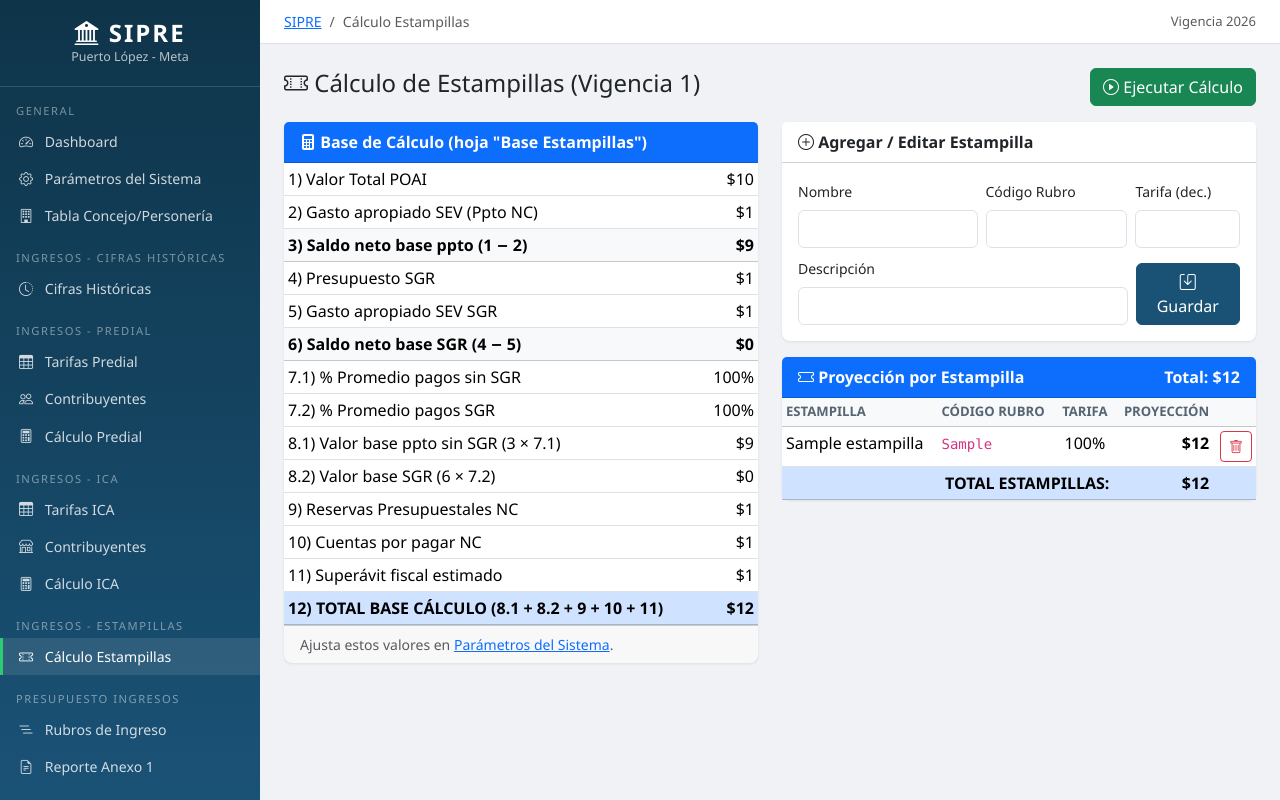
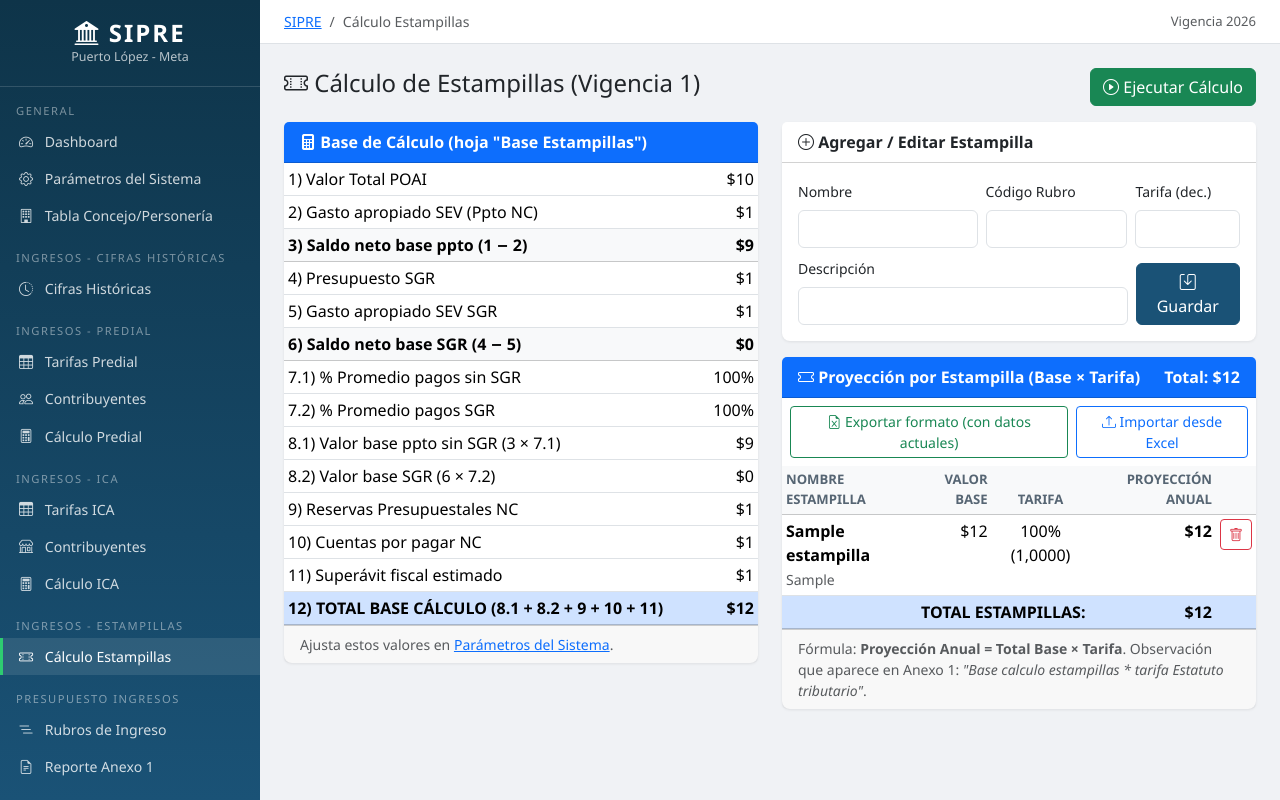
Before and after one commit to Jorgecuenca1/Presupuesto, a Django app: page /ingresos/estampillas/ in a window 1280 px wide. Run offline with Django 5.2, Linux system fonts and the light colour scheme; a user stored in the database is signed in; tables that the repository leaves empty hold one stand-in row (values such as "Sample post").

Commit message:
Predial: % eficiencia global aplica a todas las categorías; estampillas: import/export y tabla detalle
Bugs corregidos:
- calcular_predial usaba CulturaPago como override por categoría, lo que
  hacía que cambiar pct_eficiencia_recaudo en parámetros no propagara.
  Ahora el global es la única fuente y los cambios se reflejan al
  ejecutar el cálculo.
- La tabla de cálculo predial mostraba el % cultura guardado en el
  resumen (68/70). Ahora muestra el params.pct_eficiencia_recaudo actual.
- Banner superior agrega UVT, % eficiencia y % crecimiento viviendas.

Anexo 1 / Reporte de ingresos:
- Filtro sin_porcentaje quita patrones "70%" de la columna Observaciones
  (HTML y Excel exportado).
- Rubros con método ESTAMPILLA reciben automáticamente la observación
  "Base calculo estampillas * tarifa Estatuto tributario" al recalcular.

Estampillas:
- Pantalla de cálculo: tabla detalle con columnas
  Nombre | Valor Base | Tarifa | Proyección Anual.
- Botones "Exportar formato" e "Importar desde Excel".
- exportar_estampillas baja un .xlsx con las estampillas de la vigencia
  (o ejemplos si no hay datos) que sirve como plantilla de importación.
- importar_estampillas hace update_or_create por (vigencia, nombre);
  normaliza tarifas mayores a 1 dividiéndolas entre 100.

Co-Authored-By: Claude Opus 4.7 (1M context) <noreply@anthropic.com>

```diff
--- a/ingresos/urls.py
+++ b/ingresos/urls.py
@@ -37,6 +37,8 @@ urlpatterns = [
     path('estampillas/', views.calculo_estampillas, name='calculo_estampillas'),
     path('estampillas/guardar/', views.estampilla_guardar, name='estampilla_guardar'),
     path('estampillas/<int:pk>/eliminar/', views.estampilla_eliminar, name='estampilla_eliminar'),
+    path('estampillas/exportar/', views.exportar_estampillas, name='exportar_estampillas'),
+    path('estampillas/importar/', views.importar_estampillas, name='importar_estampillas'),
 
     # Rubros de Ingreso
     path('rubros/', views.rubros_list, name='rubros_list'),
--- a/ingresos/views.py
+++ b/ingresos/views.py
@@ -629,6 +629,124 @@ def estampilla_eliminar(request, pk):
     return redirect('calculo_estampillas')
 
 
+@login_required
+def exportar_estampillas(request):
+    """Genera un .xlsx con las estampillas de la vigencia activa (sirve como
+    plantilla para volver a importar). Si no hay datos, igualmente trae los
+    encabezados y un par de ejemplos comentados."""
+    vigencia = _vigencia()
+    estampillas = Estampilla.objects.filter(vigencia=vigencia).order_by('nombre')
+
+    wb = openpyxl.Workbook()
+    ws = wb.active
+    ws.title = 'Estampillas'
+    headers = ['Vigencia', 'Nombre Estampilla', 'Codigo Rubro', 'Tarifa (decimal)', 'Descripcion']
+    ws.append(headers)
+    # estilo header
+    from openpyxl.styles import Font, PatternFill
+    bold = Font(bold=True, color='FFFFFF')
+    fill = PatternFill('solid', fgColor='1A5276')
+    for col in range(1, len(headers) + 1):
+        c = ws.cell(row=1, column=col)
+        c.font = bold
+        c.fill = fill
+    # datos actuales
+    for e in estampillas:
+        ws.append([e.vigencia, e.nombre, e.codigo_rubro, float(e.tarifa), e.descripcion])
+    # si no hay datos, ejemplos
+    if not estampillas.exists():
+        ws.append([vigencia, 'Pro Cultura', '1.1.01.02.300.55', 0.02, 'Estampilla Pro-cultura 2%'])
+        ws.append([vigencia, 'Pro Adulto Mayor', '1.1.01.02.300.01', 0.04, 'Estampilla Pro-adulto mayor 4%'])
+        ws.append([vigencia, 'Justicia Familiar', '1.1.01.02.300.61', 0.02, 'Estampilla Justicia Familiar 2%'])
+        ws.append([vigencia, 'Tasa Deportes', '1.1.01.02.218', 0.025, 'Tasa Pro-deporte 2.5%'])
+        ws.append([vigencia, 'Pro Hospitales', '1.1.01.02.300.40', 0.01, 'Pro-hospitales 1%'])
+
+    # ancho columnas
+    widths = [10, 35, 25, 18, 45]
+    for i, w in enumerate(widths, 1):
+        ws.column_dimensions[openpyxl.utils.get_column_letter(i)].width = w
+
+    response = HttpResponse(
+        content_type='application/vnd.openxmlformats-officedocument.spreadsheetml.sheet'
+    )
+    response['Content-Disposition'] = f'attachment; filename=Estampillas_{vigencia}.xlsx'
+    wb.save(response)
+    return response
+
+
+@login_required
+def importar_estampillas(request):
+    """Importa estampillas desde Excel. Columnas (encabezado en fila 1):
+    Vigencia | Nombre | Codigo Rubro | Tarifa (decimal) | Descripcion
+    Si una estampilla con el mismo (vigencia, nombre) existe, se actualiza."""
+    if request.method == 'POST':
+        form = ImportarExcelForm(request.POST, request.FILES)
+        if form.is_valid():
+            archivo = request.FILES['archivo']
+            vigencia_default = _vigencia()
+            try:
+                wb = openpyxl.load_workbook(archivo, data_only=True)
+                ws = wb.active
+                creadas = 0
+                actualizadas = 0
+                for row in ws.iter_rows(min_row=2, values_only=True):
+                    if not row or all(v is None or v == '' for v in row):
+                        continue
+                    if len(row) < 4:
+                        continue
+                    try:
+                        vig = int(row[0]) if row[0] not in (None, '') else vigencia_default
+                    except (TypeError, ValueError):
+                        vig = vigencia_default
+                    nombre = str(row[1] or '').strip()
+                    if not nombre:
+                        continue
+                    codigo_rubro = str(row[2] or '').strip()
+                    try:
+                        tarifa_raw = row[3]
+                        if isinstance(tarifa_raw, str):
+                            tarifa_raw = tarifa_raw.replace(',', '.').replace('%', '').strip()
+                        tarifa = Decimal(str(tarifa_raw))
+                        # si viene como porcentaje (ej. 2 en vez de 0.02), normaliza
+                        if tarifa > 1:
+                            tarifa = tarifa / Decimal('100')
+                    except (InvalidOperation, ValueError, TypeError):
+                        continue
+                    descripcion = str(row[4] or '').strip() if len(row) > 4 else ''
+                    obj, created = Estampilla.objects.update_or_create(
+                        vigencia=vig, nombre=nombre,
+                        defaults={
+                            'codigo_rubro': codigo_rubro,
+                            'tarifa': tarifa,
+                            'descripcion': descripcion,
+                        }
+                    )
+                    if created:
+                        creadas += 1
+                    else:
+                        actualizadas += 1
+                messages.success(
+                    request,
+                    f'Importación completa: {creadas} creadas, {actualizadas} actualizadas'
+                )
+                return redirect('calculo_estampillas')
+            except Exception as e:
+                messages.error(request, f'Error al importar: {e}')
+    else:
+        form = ImportarExcelForm()
+    return render(request, 'ingresos/importar_contribuyentes.html', {
+        'form': form, 'tipo': 'Estampillas',
+        'columnas': ['Vigencia', 'Nombre Estampilla', 'Codigo Rubro', 'Tarifa (decimal o %)', 'Descripcion'],
+        'categorias': [],
+        'info_extra': (
+            'Si la tarifa viene como número mayor a 1 (ej. 2) se interpreta como porcentaje '
+            'y se divide entre 100. Si una estampilla con el mismo nombre/vigencia existe, '
+            'se actualiza. Use el botón "Exportar formato" para descargar la plantilla con '
+            'las estampillas actuales como referencia.'
+        ),
+    })
+
+
 # ─── CALCULAR TODOS ───────────────────────────────────────────────
 @login_required
 def calcular_todos(request):
@@ -667,14 +785,17 @@ def exportar_reporte_excel(request):
     ws.append([])
     ws.append(['CÓDIGO', 'FUENTE', 'DESCRIPCIÓN', 'APROPIACIÓN', 'OBSERVACIONES'])
 
+    import re as _re
+    _pct = _re.compile(r'\b\d+(?:[.,]\d+)?\s*%')
     for rubro in rubros:
         indent = '  ' * rubro.nivel
+        obs = _pct.sub('', rubro.observaciones or '').strip(' -–—,;:')
         ws.append([
             rubro.codigo,
             rubro.codigo_fuente,
             indent + rubro.descripcion,
             float(rubro.valor_apropiacion),
-            rubro.observaciones,
+            obs,
         ])
 
     response = HttpResponse(
--- a/templates/ingresos/calculo_estampillas.html
+++ b/templates/ingresos/calculo_estampillas.html
@@ -93,27 +93,38 @@
         </div>
 
         <div class="card">
-            <div class="card-header bg-primary text-white">
-                <i class="bi bi-ticket"></i> Proyección por Estampilla
-                <span class="float-end fw-bold">Total: ${{ total_proy|floatformat:0|intcomma }}</span>
+            <div class="card-header bg-primary text-white d-flex justify-content-between align-items-center">
+                <span><i class="bi bi-ticket"></i> Proyección por Estampilla (Base × Tarifa)</span>
+                <span class="fw-bold">Total: ${{ total_proy|floatformat:0|intcomma }}</span>
+            </div>
+            <div class="card-body p-2 d-flex gap-2">
+                <a href="{% url 'exportar_estampillas' %}" class="btn btn-sm btn-outline-success">
+                    <i class="bi bi-file-earmark-excel"></i> Exportar formato (con datos actuales)
+                </a>
+                <a href="{% url 'importar_estampillas' %}" class="btn btn-sm btn-outline-primary">
+                    <i class="bi bi-upload"></i> Importar desde Excel
+                </a>
             </div>
             <div class="card-body p-0">
                 <table class="table table-sm mb-0">
                     <thead class="table-light">
                         <tr>
-                            <th>Estampilla</th>
-                            <th>Código Rubro</th>
+                            <th>NOMBRE ESTAMPILLA</th>
+                            <th class="text-end">Valor Base</th>
                             <th class="text-center">Tarifa</th>
-                            <th class="text-end">Proyección</th>
+                            <th class="text-end">Proyección Anual</th>
                             <th></th>
                         </tr>
                     </thead>
                     <tbody>
                         {% for d in detalles %}
                         <tr>
-                            <td>{{ d.estampilla.nombre }}</td>
-                            <td><code>{{ d.estampilla.codigo_rubro|default:"-" }}</code></td>
-                            <td class="text-center">{% widthratio d.estampilla.tarifa 1 100 %}%</td>
+                            <td>
+                                <strong>{{ d.estampilla.nombre }}</strong>
+                                {% if d.estampilla.codigo_rubro %}<br><small class="text-muted">{{ d.estampilla.codigo_rubro }}</small>{% endif %}
+                            </td>
+                            <td class="text-end">${{ base.total_base|default_if_none:0|floatformat:0|intcomma }}</td>
+                            <td class="text-center">{% widthratio d.estampilla.tarifa 1 100 %}% ({{ d.estampilla.tarifa }})</td>
                             <td class="text-end fw-bold">${{ d.proyeccion|floatformat:0|intcomma }}</td>
                             <td class="text-end">
                                 <a href="{% url 'estampilla_eliminar' d.estampilla.pk %}"
@@ -125,7 +136,7 @@
                         </tr>
                         {% empty %}
                         <tr><td colspan="5" class="text-center text-muted py-3">
-                            Sin estampillas registradas. Use el formulario superior para agregarlas.
+                            Sin estampillas registradas. Use el formulario superior o importe desde Excel.
                         </td></tr>
                         {% endfor %}
                     </tbody>
@@ -140,6 +151,10 @@
                     {% endif %}
                 </table>
             </div>
+            <div class="card-footer small text-muted">
+                Fórmula: <strong>Proyección Anual = Total Base × Tarifa</strong>.
+                Observación que aparece en Anexo 1: <em>"Base calculo estampillas * tarifa Estatuto tributario"</em>.
+            </div>
         </div>
     </div>
 </div>
--- a/templates/ingresos/reporte_ingresos.html
+++ b/templates/ingresos/reporte_ingresos.html
@@ -1,5 +1,6 @@
 {% extends "base.html" %}
 {% load humanize %}
+{% load ingresos_extras %}
 {% block title %}Reporte Anexo 1{% endblock %}
 {% block breadcrumb %}<li class="breadcrumb-item active">Reporte Anexo 1</li>{% endblock %}
 
@@ -53,7 +54,7 @@
                         <td class="text-end {% if r.es_titulo %}fw-bold{% endif %}">
                             {% if r.valor_apropiacion %}${{ r.valor_apropiacion|floatformat:0|intcomma }}{% endif %}
                         </td>
-                        <td style="font-size:.75rem;">{{ r.observaciones }}</td>
+                        <td style="font-size:.75rem;">{{ r.observaciones|sin_porcentaje }}</td>
                     </tr>
                     {% endfor %}
                 </tbody>
```
Also changed, not shown: ingresos/templatetags/ingresos_extras.py (added, +15 -0 lines), ingresos/utils.py (+6 -2 lines), templates/ingresos/calculo_predial.html (+7 -2 lines), ingresos/templatetags/__init__.py (added).
